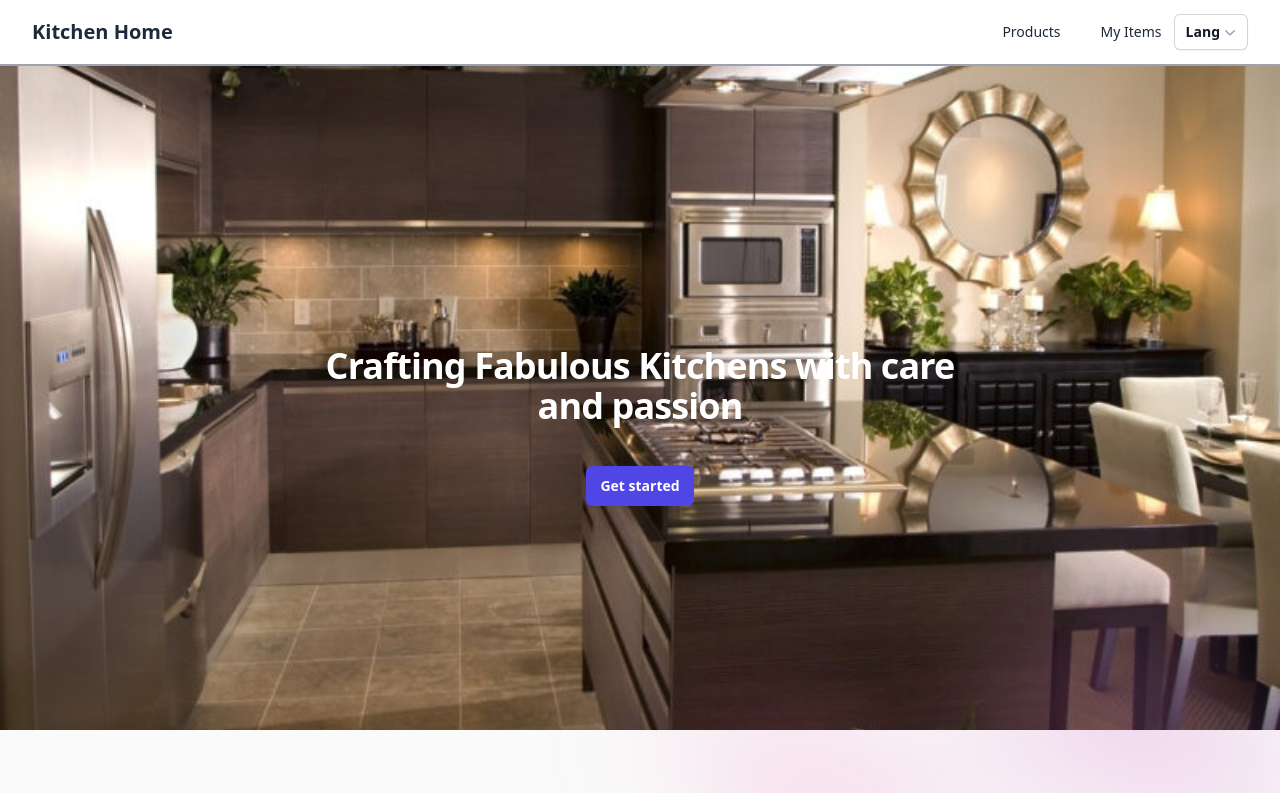
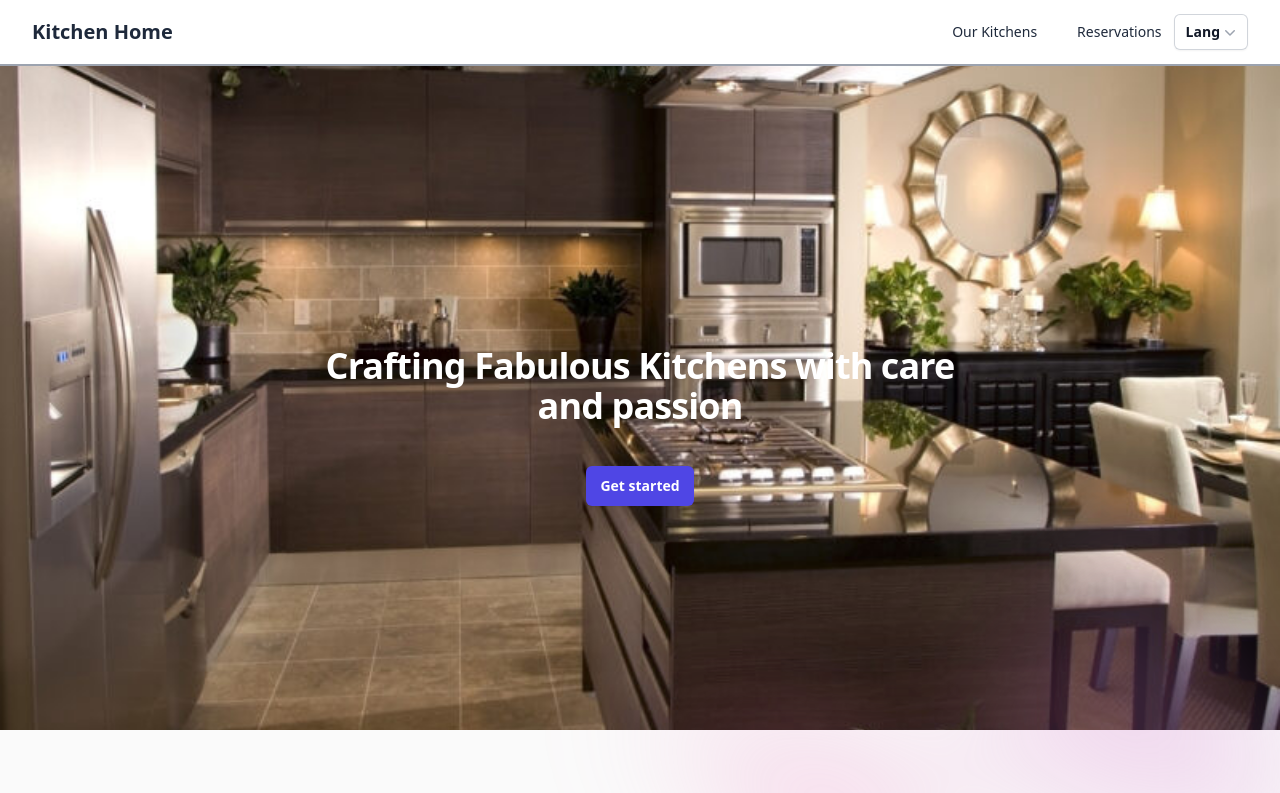
Before and after one commit to mariamtamerr/Kitchen-Home-Test, a Nuxt app: page / in a window 1280 px wide. Shown: the top 793 px of the page. Built offline with nearby package versions, Linux system fonts and the light colour scheme.

Commit message:
kitchen ids

```diff
--- a/components/Navbar.vue
+++ b/components/Navbar.vue
@@ -4,34 +4,12 @@ import { Bars3Icon, XMarkIcon } from '@heroicons/vue/24/outline'
 import { ChevronDownIcon } from '@heroicons/vue/20/solid'
 import { computed } from 'vue'
 import { Menu, MenuButton, MenuItems, MenuItem } from '@headlessui/vue'
-import { useStore } from 'vuex'
-import {useI18n} from 'vue-i18n'
 
-// const store = useStore()
 
-// const setEnglish = () => {
-//   store.dispatch('changeLocale', 'en');
-// };
-
-// const setArabic = () => {
-//   store.dispatch('changeLocale', 'ar');
-// };
-
-// const {locale} = useI18n()
-// const setEnglish = () => {
-//   locale.value = 'en';
-// };
-
-// const setArabic = () => {
-//   locale.value = 'ar';
-// };
-
-// const currentLocale = computed(() => locale.value);
-
-const navigation = [
-  { name: 'Products', href: '#', current: true },
-  { name: 'My Items', href: '#', current: false },
-]
+// const navigation = [
+//   { name: 'Our Kitchens', to: '/', current: route.path === '/kitchens' },
+//   { name: 'Reservations', to: '/reservations', current: route.path=== '/reservations' },
+// ]
 </script>
 
 <template>
@@ -46,28 +24,38 @@ const navigation = [
         </div>
         <div class="flex flex-1 items-center justify-center sm:items-stretch sm:justify-start">
           <div class="flex flex-shrink-0 items-center">
-            <h1 class="text-xl font-bold text-slate-800">Kitchen Home</h1>
+            <NuxtLink to="/">
+              <h1 class="text-xl font-bold text-slate-800">Kitchen Home</h1>
+            </NuxtLink>
           </div>
         </div>
         <div class="absolute inset-y-0 right-0 flex items-center pr-2 sm:static sm:inset-auto sm:ml-6 sm:pr-0">
           <div class="hidden sm:ml-6 sm:block">
             <div class="flex space-x-4">
+
               <NuxtLink
-                v-for="item in navigation"
-                :key="item.name"
-                :to="item.href"
-                :class="[item.current ? 'bg-gray- text-slate-800' : 'text-slate-800 hover:bg-gray-700 hover:text-slate-800', 'rounded-md px-3 py-2 text-sm font-medium']"
-                :aria-current="item.current ? 'page' : undefined"
+                to='/'
+                class="rounded-md px-3 py-2 text-sm font-medium text-slate-800 cursor-pointer hover:bg-gray-700  hover:text-white"
               >
-                {{ item.name }}
+                Our Kitchens
               </NuxtLink>
+
+
+              <NuxtLink
+                to='/reservations'
+                class="hover:cursor-pointer rounded-md px-3 py-2 text-sm font-medium text-slate-800 hover:bg-gray-700 hover:text-white"
+              >
+               Reservations
+              </NuxtLink>
+
             </div>
           </div>
 
           <!-- Language dropdown -->
           <Menu as="div" class="relative inline-block text-left">
             <MenuButton class="inline-flex justify-center rounded-md bg-white px-3 py-2 text-sm font-semibold text-gray-900 shadow-sm ring-1 ring-inset ring-gray-300 hover:bg-gray-50">
-              Lang {{ currentLocale }}
+              Lang
+              <!-- {{ currentLocale }} -->
               <ChevronDownIcon class="-mr-1 h-5 w-5 text-gray-400" aria-hidden="true" />
             </MenuButton>
 
--- a/pages/kitchen/[id].vue
+++ b/pages/kitchen/[id].vue
@@ -11,8 +11,8 @@ const product = products.value.find(p => p.id === productId) || null;
 </script>
 
 <template>
-  <div v-if="product">
-    <div class="sm:flex px-10 sm:px-4   gap-10 max-w-[85rem] bg-white shadow-md pb-10 rounded-lg overflow-hidden mx-auto mt-10 mb-16">
+  <div v-if="product" class="max-w-[85rem] lg:max-w-auto mx-auto">
+    <div class="sm:flex px-10 sm:px-4   gap-10  bg-white shadow-md pb-10 rounded-lg overflow-hidden mx-auto mt-10 mb-16">
       <div class="left sm:w-1/2 mx-auto">
         <img :src="`/assets/images/${product.image}`" :alt="product.title" class="w-full h-full object-cover" />
       </div>
@@ -34,10 +34,12 @@ const product = products.value.find(p => p.id === productId) || null;
       </div>
     </div>
 
-    <div class="max-w-[85rem] mx-auto px-4 py-6">
-
+  <!-- start reviews -->
+    <div class=" mx-auto px-4 py-6">
+      <h2 class="font-bold mb-10 text-2xl text-slate-800">Customer Reviews</h2>
+      <Reviews/>
     </div>
-
+  <!-- end reviews -->
   </div>
 
   <div v-else>
--- a/pages/kitchen/index.vue
+++ b/pages/reservations/index.vue
@@ -1,6 +1,6 @@
 <template>
     <div>
-dfdfdfd
+reser
     </div>
 </template>
 
```
Also changed, not shown: components/Reviews.vue (added, +46 -0 lines).
